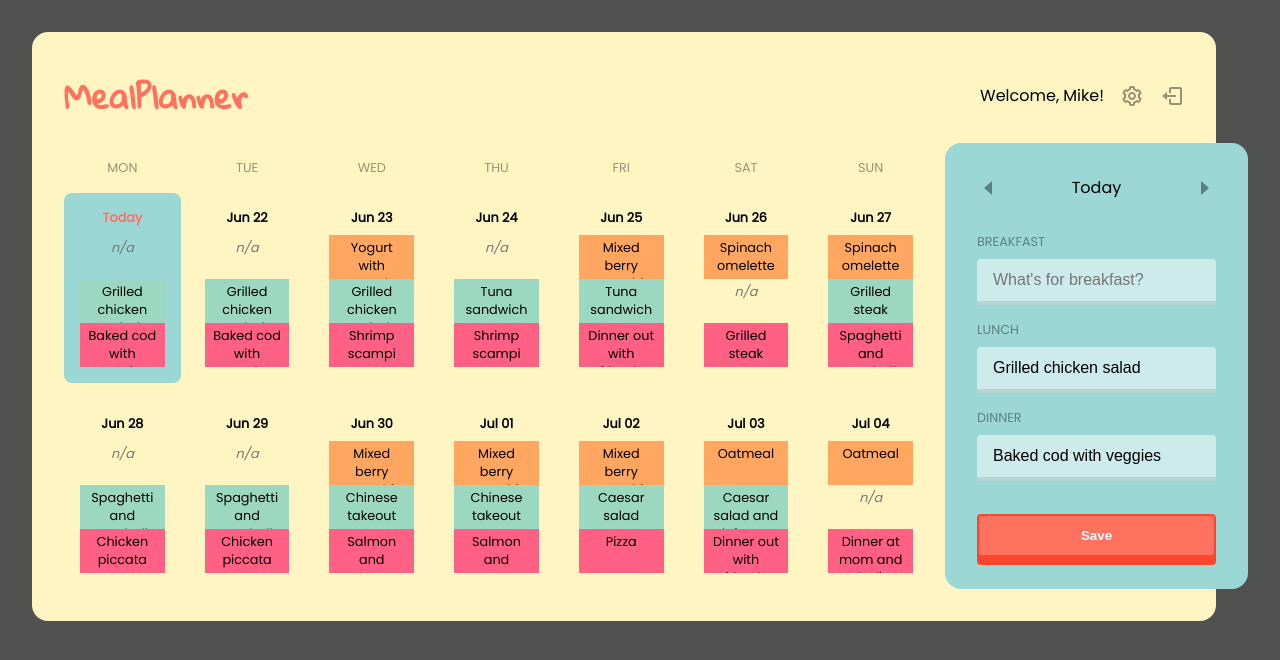
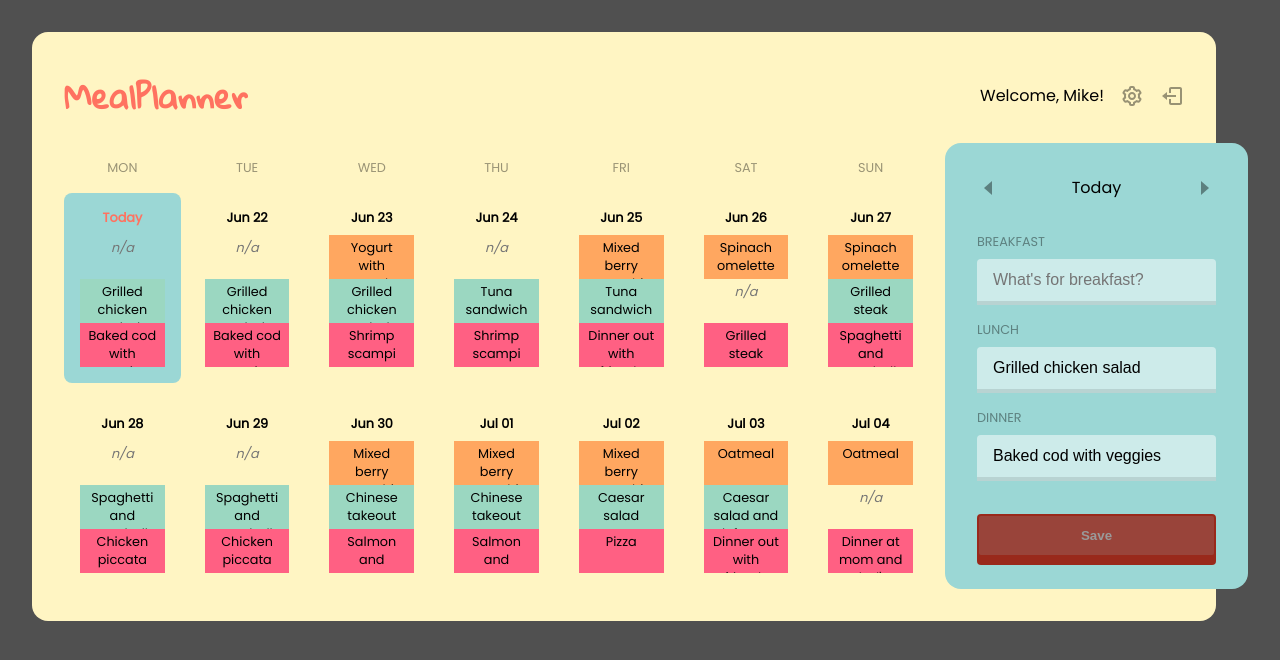
Before and after one commit to msandula12/meal-planner-client, a React (Create React App) app: page / in a window 1280 px wide. Shown: the top 660 px of the page. Built offline with nearby package versions, Linux system fonts and the light colour scheme.

Commit message:
feat: can only save if meals have been edited

```diff
--- a/src/components/DayPlanner/DayPlanner.tsx
+++ b/src/components/DayPlanner/DayPlanner.tsx
@@ -30,6 +30,17 @@ function DayPlanner({ selectedDay, updateSchedule }: Props) {
   if (!selectedDay) {
     return <section className="container day-planner">No day selected</section>;
   }
+
+  const canSaveMeals = () => {
+    if (selectedDay) {
+      return (
+        selectedDay.meals[MealType.BREAKFAST] !== breakfast ||
+        selectedDay.meals[MealType.LUNCH] !== lunch ||
+        selectedDay.meals[MealType.DINNER] !== dinner
+      );
+    }
+    return false;
+  };
 
   const saveMeals = () => {
     updateSchedule({
@@ -66,7 +77,11 @@ function DayPlanner({ selectedDay, updateSchedule }: Props) {
           mealType={MealType.DINNER}
         />
       </div>
-      <button className="btn btn-primary" onClick={saveMeals}>
+      <button
+        disabled={!canSaveMeals()}
+        className="btn btn-primary"
+        onClick={saveMeals}
+      >
         Save
       </button>
     </section>
--- a/src/index.scss
+++ b/src/index.scss
@@ -25,6 +25,11 @@ body {
   &:hover {
     cursor: pointer;
     filter: brightness(0.8);
+  }
+
+  &:disabled {
+    filter: brightness(0.6);
+    pointer-events: none;
   }
 
   &.btn-primary {
```
